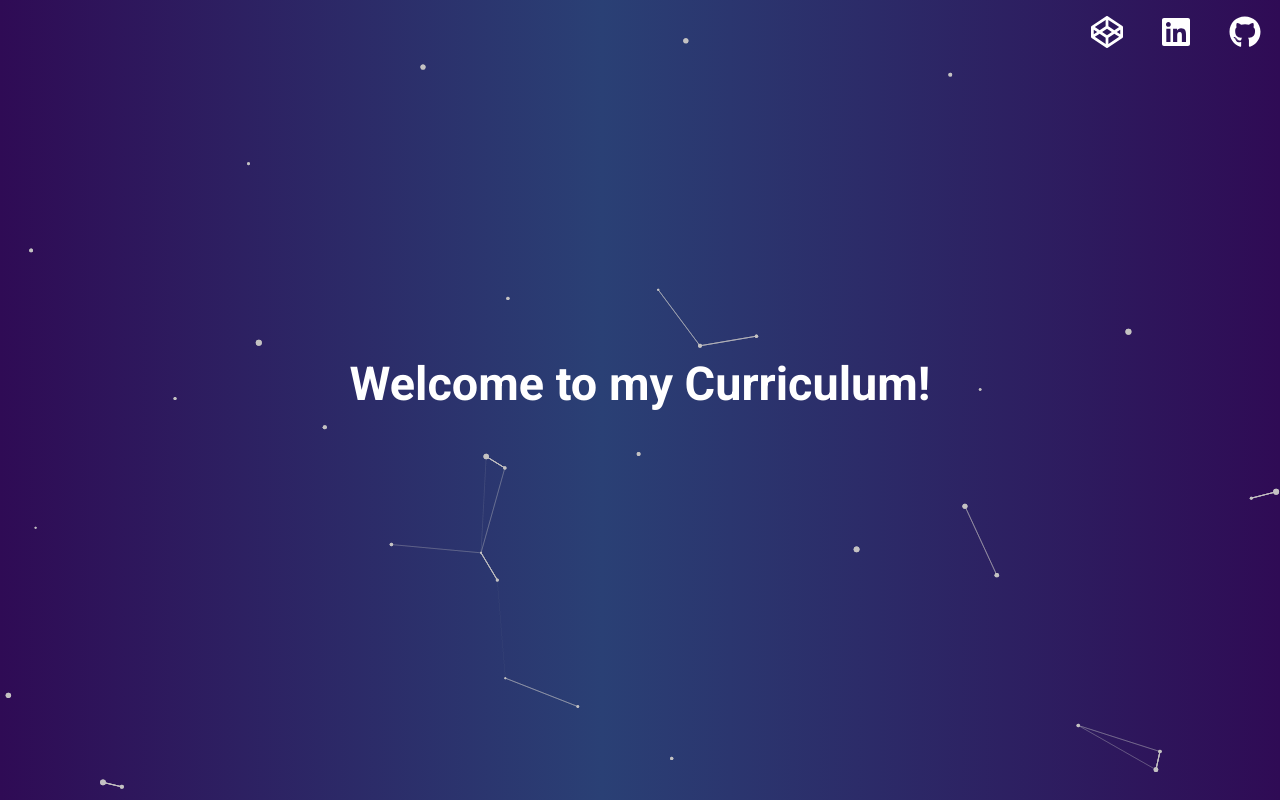
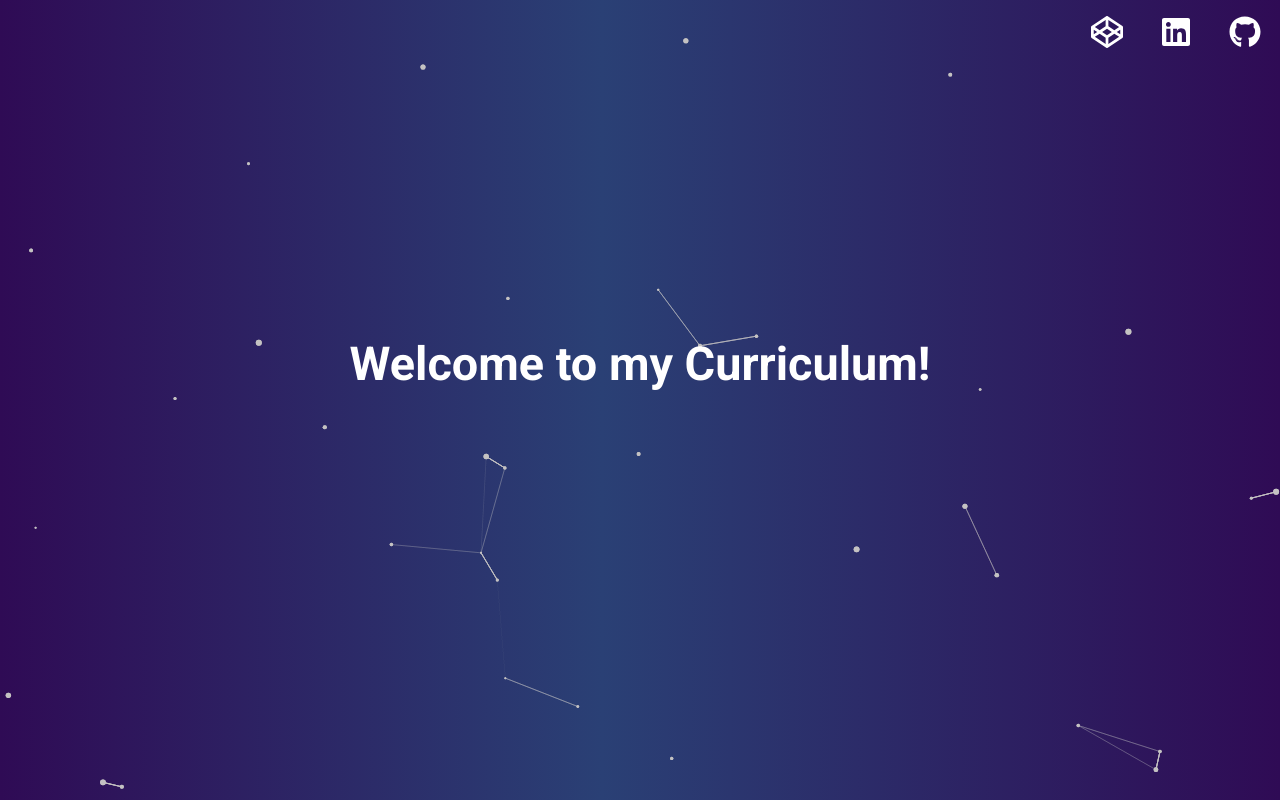
Before and after one commit to brenoprata10/curriculum, a React app: page / in a window 1280 px wide. Built offline with nearby package versions, Linux system fonts and the light colour scheme.

Commit message:
Decreasing height of initial message

```diff
--- a/assets/css/welcome.scss
+++ b/assets/css/welcome.scss
@@ -2,7 +2,7 @@
 
 .welcome {
 	width: 100%;
-	height: calc(100vh - $base-header-height);
+	height: calc(100vh - ($base-header-height + 1em));
 	display: flex;
 	flex-direction: column;
 	justify-content: center;
```
